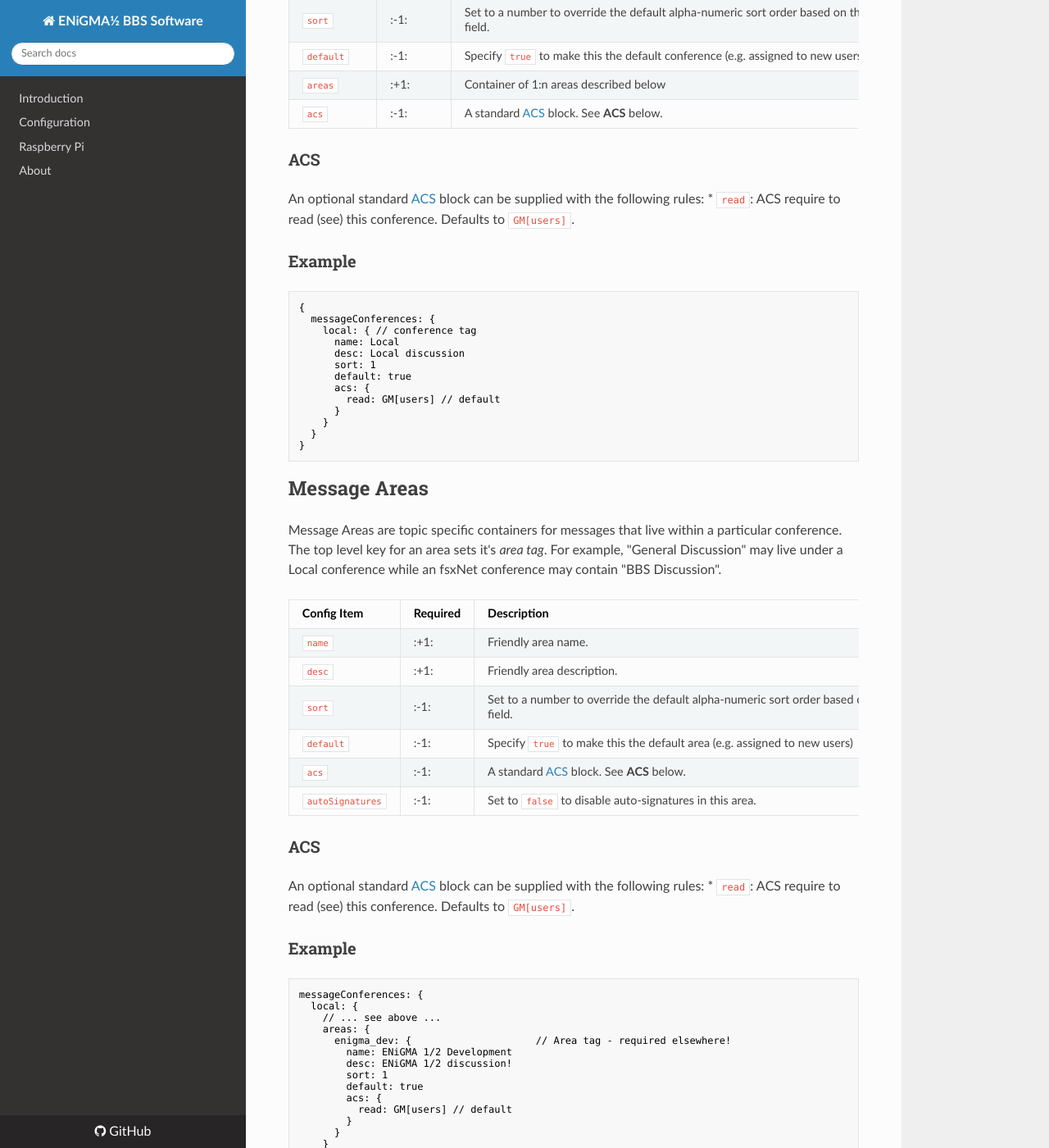
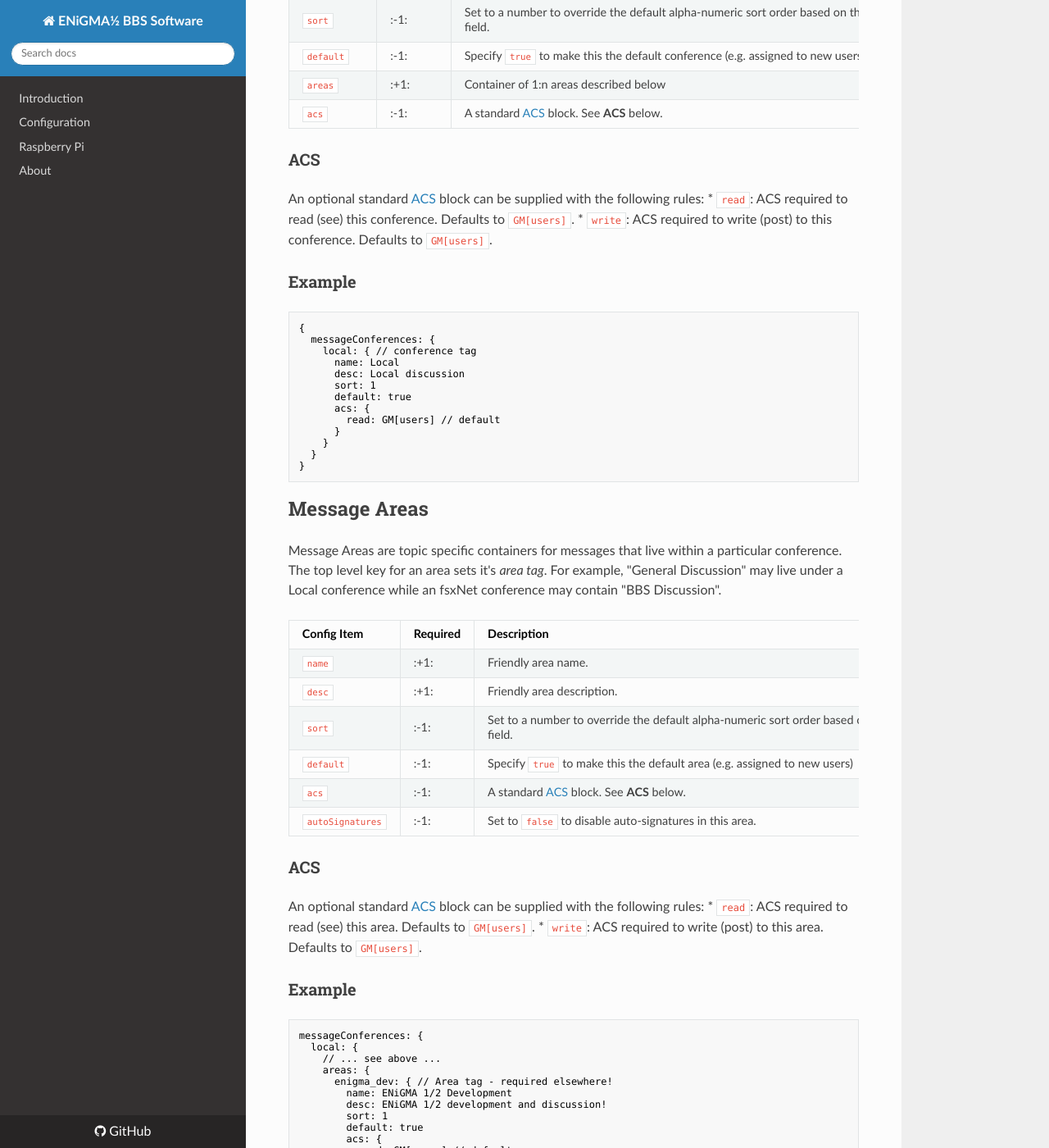
Before and after one commit to NuSkooler/enigma-bbs, an MkDocs documentation site: the page built from docs/messageareas/configuring-a-message-area.md, in a window 1280 px wide and 1400 px high, scrolled down 537 px. Shown: the whole window at 82% size. Built offline with MkDocs 1.6.1, drawn with Linux system fonts in a browser that asks for light colours; nearby versions of some CDN libraries; old or Windows-style settings are respelled for this version of MkDocs; some of the changed text lies outside the part shown.

Commit message:
Add some docs around write conf/area ACS

```diff
--- a/docs/messageareas/configuring-a-message-area.md
+++ b/docs/messageareas/configuring-a-message-area.md
@@ -21,7 +21,8 @@ Each conference is represented by a entry under `messageConferences`. Each entri
 
 ### ACS
 An optional standard [ACS](/docs/configuration/acs.md) block can be supplied with the following rules:
-* `read`: ACS require to read (see) this conference. Defaults to `GM[users]`.
+* `read`: ACS required to read (see) this conference. Defaults to `GM[users]`.
+* `write`: ACS required to write (post) to this conference. Defaults to `GM[users]`.
 
 ### Example
 
@@ -55,7 +56,8 @@ Message Areas are topic specific containers for messages that live within a part
 
 ### ACS
 An optional standard [ACS](/docs/configuration/acs.md) block can be supplied with the following rules:
-* `read`: ACS require to read (see) this conference. Defaults to `GM[users]`.
+* `read`: ACS required to read (see) this area. Defaults to `GM[users]`.
+* `write`: ACS required to write (post) to this area. Defaults to `GM[users]`.
 
 ### Example
 
@@ -64,13 +66,14 @@ messageConferences: {
   local: {
     // ... see above ...
     areas: {
-      enigma_dev: {                     // Area tag - required elsewhere!
+      enigma_dev: { // Area tag - required elsewhere!
         name: ENiGMA 1/2 Development
-        desc: ENiGMA 1/2 discussion!
+        desc: ENiGMA 1/2 development and discussion!
         sort: 1
         default: true
         acs: {
           read: GM[users] // default
+          write: GM[l33t] // super elite ENiGMA 1/2 users!
         }
       }
     }
```
